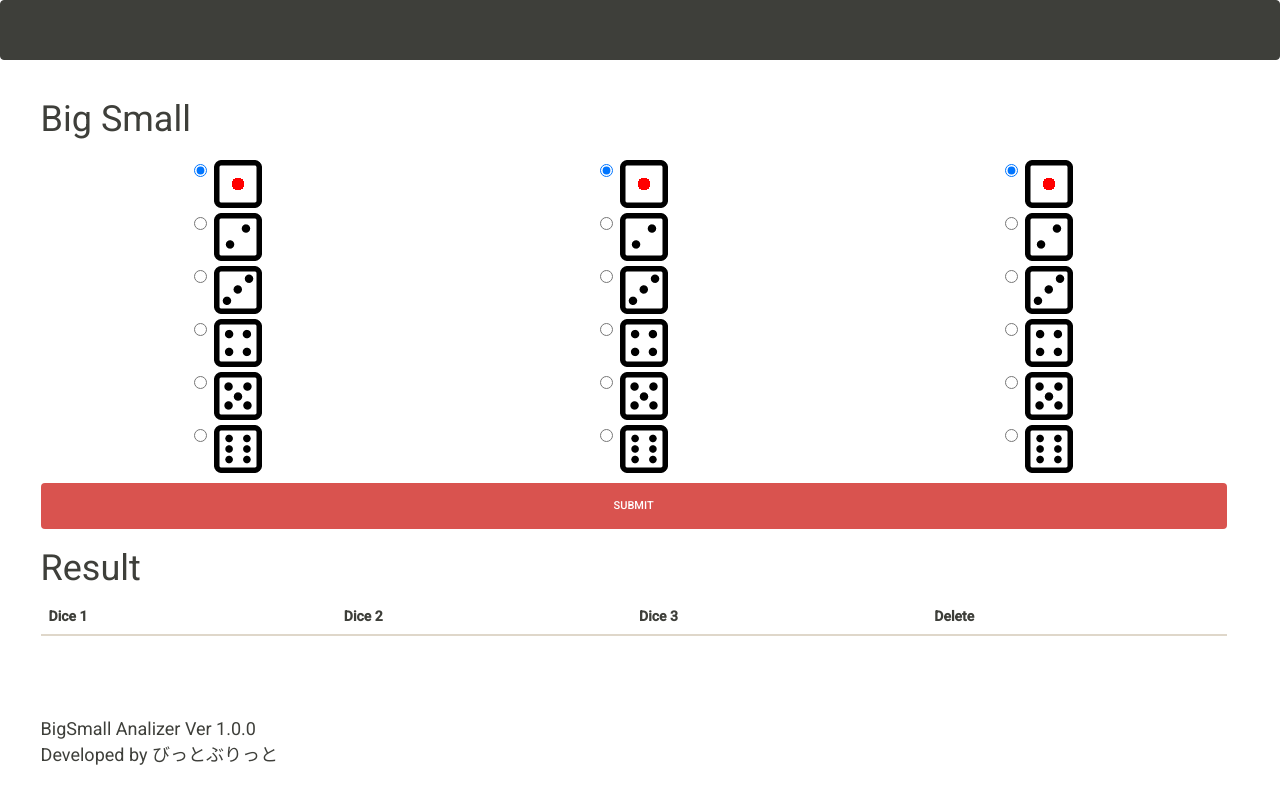
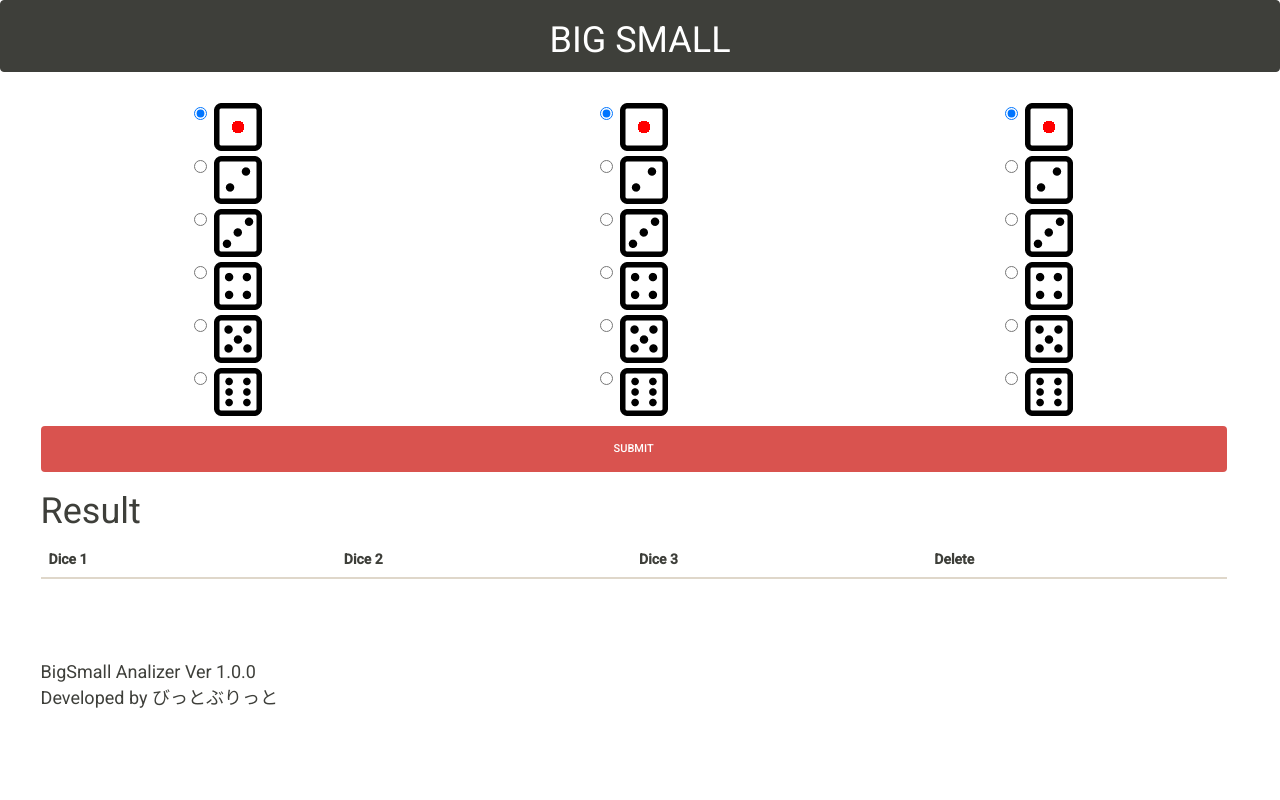
Before and after one commit to yuma300/yuma300.github.io, a plain HTML site: page bigsmall/index.html in a window 1280 px wide. Drawn offline with nearby package versions, Linux system fonts and the light colour scheme.

Commit message:
大小のタイトルの配置変えた

```diff
--- a/bigsmall/index.html
+++ b/bigsmall/index.html
@@ -55,17 +55,13 @@
 
   <body>
     <div class="navbar navbar-default">
-      <div class="navbar-header">
-      </div>
-      <div class="navbar-collapse collapse navbar-responsive-collapse">
-        <ul class="nav navbar-nav navbar-right">
-        </ul>
+      <div>
+        <h1 style="color:#FFFFFF;" class="text-center">BIG SMALL</h1>
       </div>
     </div>
     <div class="container" style="margin: 0px 2%; width:95%;" ng-controller="myController as myCtrl">
       <div class="row">
         <div class="col-lg-12">
-          <h1>Big Small</h1>
         </div>
       </div>
       <div class="row">
```
